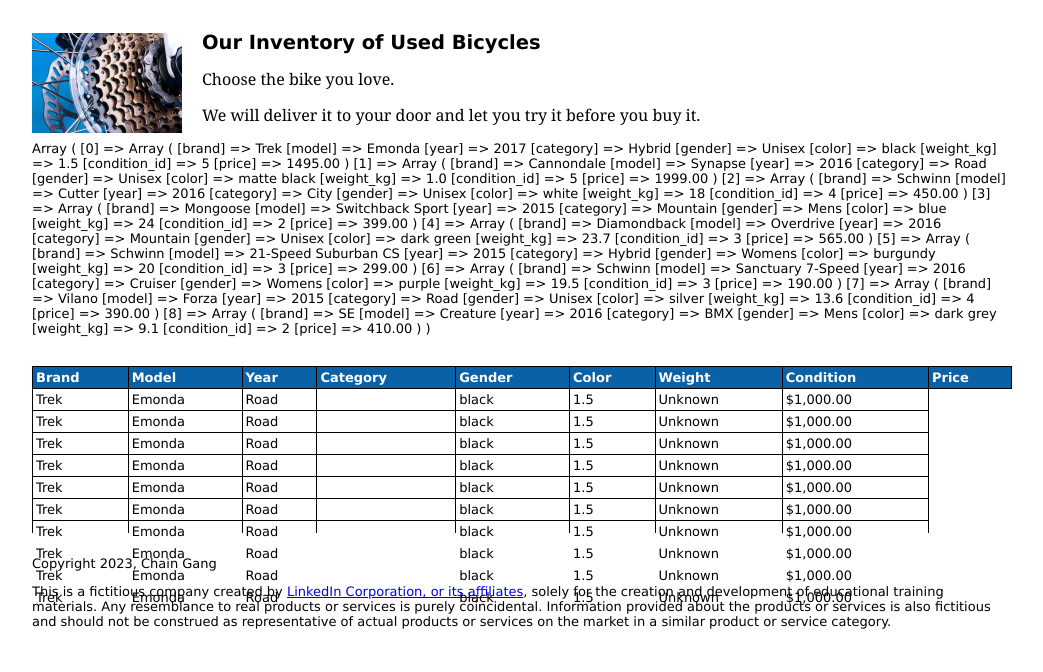
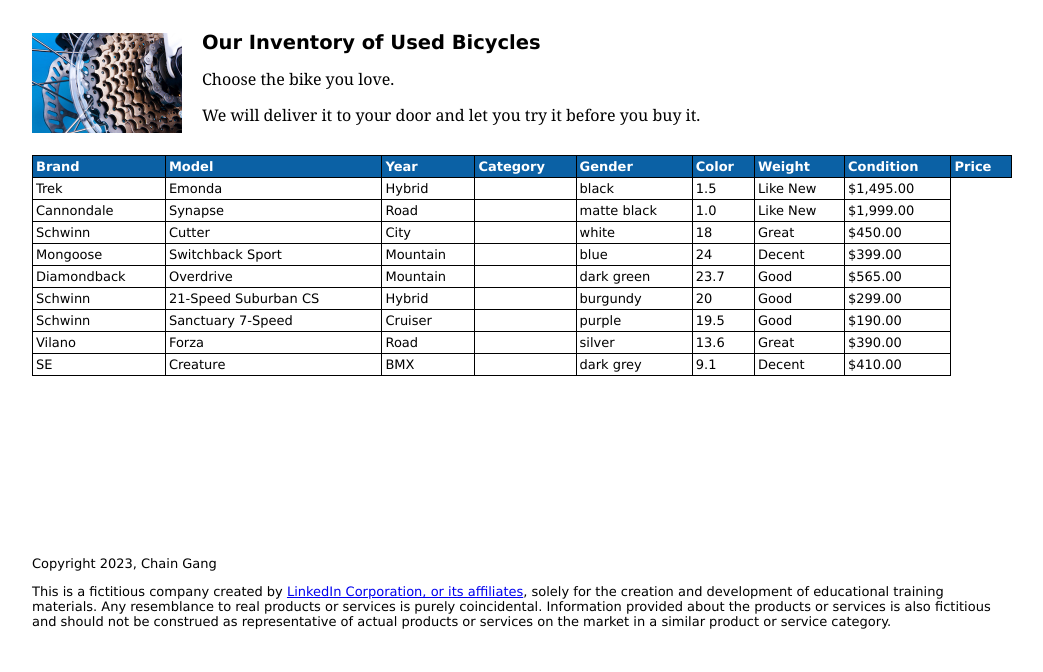
Before and after one commit to Arachidis/web250, a PHP site: page /asgn05/public/bicycles.php in a window 1280 px wide. Shown: the part 178-850 px from the top of the page, without its empty margins (126-1169 px from the left). Run offline with PHP 8.4, Linux system fonts and the light colour scheme.

Commit message:
Updates the bycycle page to read form the CSV file

```diff
--- a/asgn05/public/bicycles.php
+++ b/asgn05/public/bicycles.php
@@ -30,13 +30,10 @@
 
   $parser = new ParseCSV(PRIVATE_PATH . '/used_bicycles.csv');
   $bike_array = $parser->parse();
-
-  print_r($bike_array);
-
-  $args = ['brand' => 'Trek', 'model' => 'Emonda',  'category' => 'Road', 'year' => '2017',  'gender' => 'unisex',  'color' => 'black', 'weight_kg' => 1.5, 'price' => '1000.00',];
-  $bike = new Bicycle($args);
-?>
-      <?php for ($i = 0; $i < 10; $i++) {?>
+  ?>
+      <?php foreach($bike_array as $args) {
+        $bike = new Bicycle($args);
+        ?>
       <tr>
         <td><?= h($bike->brand);?></td>
         <td><?= h($bike->model);?></td>
```
